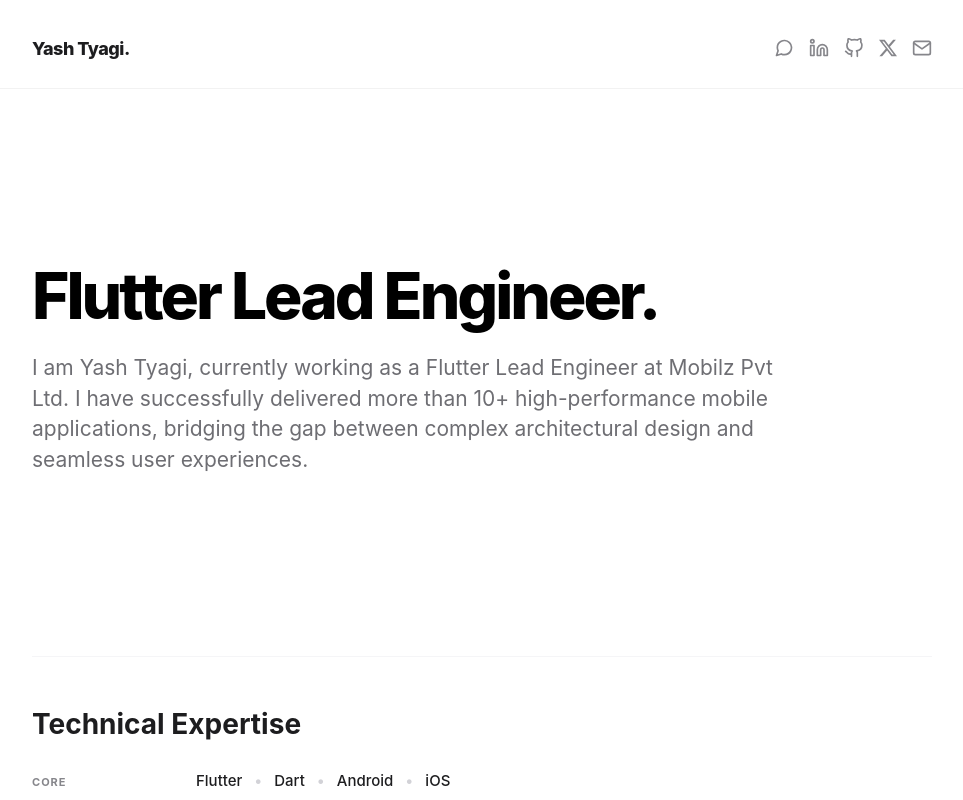
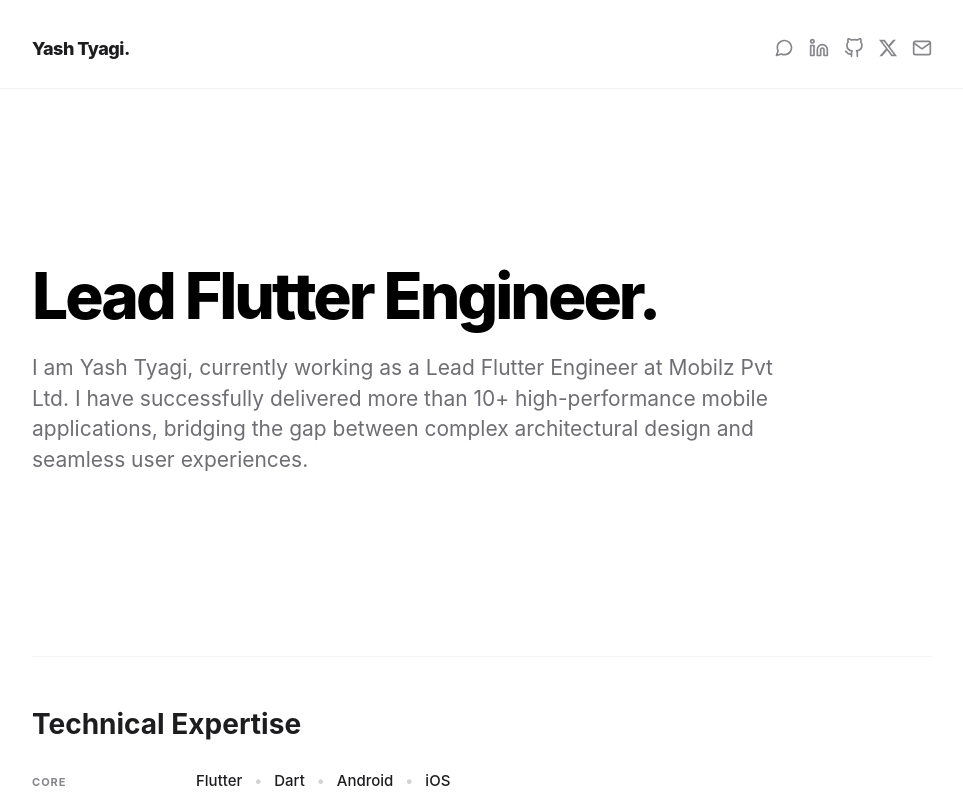
Before and after one commit to itsyashtyagi/portfolio-yashtyagi, a React (Vite) app: page / in a window 1280 px wide. Shown: the top 800 px of the page, without its empty margins (158-1121 px from the left). Built offline with nearby package versions, Linux system fonts and the light colour scheme.

Commit message:
some changes:

```diff
--- a/src/App.jsx
+++ b/src/App.jsx
@@ -2,7 +2,7 @@ import React from 'react';
 
 const DATA = {
   name: "Yash Tyagi",
-  role: "Flutter Lead Engineer",
+  role: "Lead Flutter Engineer",
   company: "Mobilz Pvt Ltd",
   links: {
     github: "https://github.com/itsyashtyagi",
@@ -11,7 +11,7 @@ const DATA = {
     whatsapp: "https://wa.me/918006402554",
     gmail: "mailto:yashtyagi8006@gmail.com"
   },
-  bio: "I am Yash Tyagi, currently working as a Flutter Lead Engineer at Mobilz Pvt Ltd. I have successfully delivered more than 10+ high-performance mobile applications, bridging the gap between complex architectural design and seamless user experiences.",
+  bio: "I am Yash Tyagi, currently working as a Lead Flutter Engineer at Mobilz Pvt Ltd. I have successfully delivered more than 10+ high-performance mobile applications, bridging the gap between complex architectural design and seamless user experiences.",
   skills: [
     { category: "Core", items: ["Flutter", "Dart", "Android", "iOS"] },
     { category: "Logic", items: ["Bloc", "GetX", "Provider"] },
```
